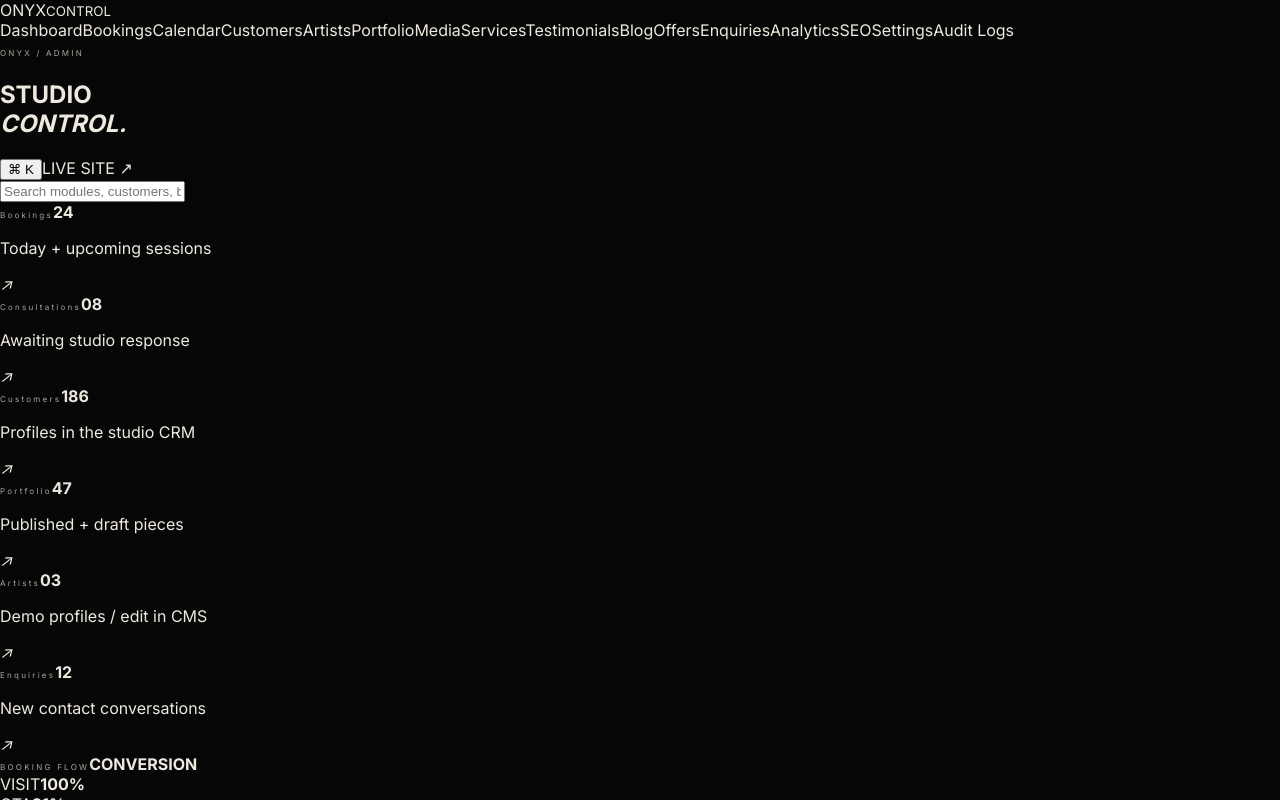
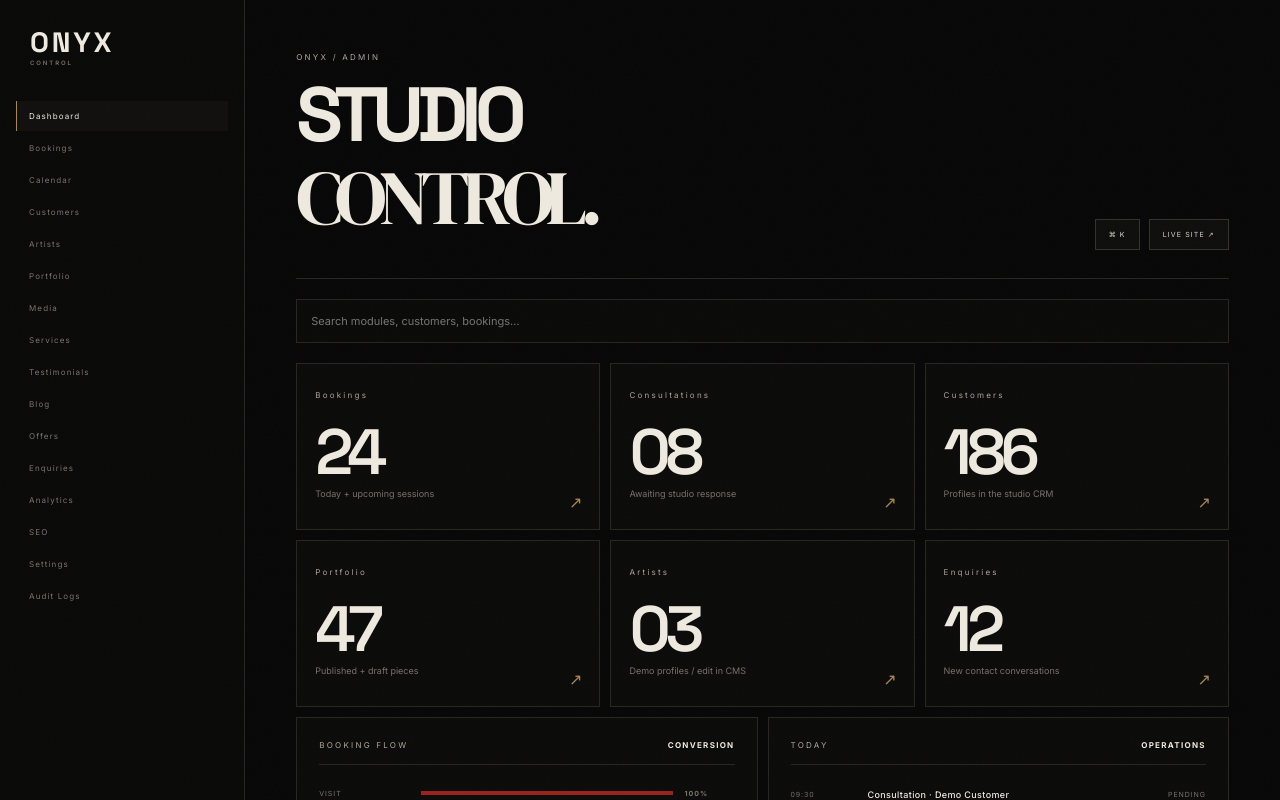
Before and after one commit to SanFlash/onyxtattoo, a Next.js app: page /admin in a window 1280 px wide. Shown: the top 800 px of the page. Built offline with nearby package versions, Linux system fonts and the light colour scheme; no server answers.

Commit message:
redesign: style ONYX admin operating console

```diff
--- a/app/globals.css
+++ b/app/globals.css
@@ -458,3 +458,20 @@ html.lenis.lenis-stopped{overflow:hidden}
 @media(max-width:800px){
   .inner-nav{height:70px}.inner-grid{grid-template-columns:1fr;padding:2vh 5vw 12vh;gap:55px}.inner-hero,.inner-feature,.inner-detail{padding-left:5vw;padding-right:5vw}.inner-hero{padding-top:11vh}.inner-hero h1,.inner-detail h1{font-size:clamp(4rem,15vw,7rem)}.inner-card div{height:63vh}.inner-feature{display:flex;flex-direction:column;padding-top:6vh;gap:50px}.inner-feature img{height:67vh}.contact-board{grid-template-columns:1fr;padding-left:5vw;padding-right:5vw;background:none;gap:8px}.contact-board a{padding:25px}.style-board{padding-left:5vw;padding-right:5vw}.inner-detail-image{height:65vh;margin-top:5vh}
 }
+
+
+/* ===== ONYX ADMIN CONSOLE ===== */
+.admin-shell{min-height:100vh;background:#070707;color:#eee9df;display:grid;grid-template-columns:245px 1fr}
+.admin-side{position:sticky;top:0;height:100vh;border-right:1px solid #292621;padding:28px 16px;background:#090908}
+.admin-logo{display:flex;flex-direction:column;font:800 28px/1 Space Grotesk;letter-spacing:.1em;padding:0 14px 35px}.admin-logo small{font:600 6px/1 Inter;letter-spacing:.32em;color:#777168;margin-top:4px}
+.admin-side nav{display:grid;gap:2px}.admin-side nav a{padding:10px 12px;font-size:8px;letter-spacing:.14em;color:#79736b;border-left:1px solid transparent}.admin-side nav a:hover,.admin-side nav a.active{color:#eee9df;background:#11100e;border-left-color:#a98754}
+.admin-main{min-width:0;padding:44px 4vw 30px}
+.admin-top{display:flex;justify-content:space-between;align-items:flex-end;border-bottom:1px solid #2a2722;padding-bottom:28px}.admin-top h1{font:700 clamp(3.5rem,6vw,7rem)/.75 Space Grotesk;letter-spacing:-.09em;margin:22px 0 0}.admin-top h1 em{font:400 1em "DM Serif Display"}
+.admin-actions{display:flex;gap:9px;align-items:center}.admin-actions a,.admin-actions button{border:1px solid #35312b;background:#0e0e0d;color:#d9d2c8;padding:10px 13px;font-size:7px;letter-spacing:.16em}.admin-actions button{font-family:inherit;cursor:pointer}
+.admin-search{padding:20px 0}.admin-search input{width:100%;border:1px solid #292621;background:#0a0a09;color:#eee9df;padding:14px;font:400 11px Inter;outline:none}.admin-search input:focus{border-color:#695a45}
+.admin-grid{display:grid;grid-template-columns:repeat(3,1fr);gap:10px}.admin-module{min-height:160px;border:1px solid #292621;background:#0b0b0a;padding:18px;display:flex;flex-direction:column;justify-content:space-between;position:relative;overflow:hidden;transition:transform .35s,border-color .35s,background .35s}.admin-module:hover{transform:translateY(-4px);background:#11100e;border-color:#4b4338}.admin-module strong{display:block;font:600 4rem/.8 Space Grotesk;letter-spacing:-.08em;margin-top:25px}.admin-module p{color:#777168;font-size:9px;line-height:1.65;max-width:220px}.admin-module i{position:absolute;right:17px;bottom:17px;font-style:normal;color:#a98754}
+.admin-panels{display:grid;grid-template-columns:1fr 1fr;gap:10px;margin-top:10px}.admin-panels article{border:1px solid #292621;background:#0b0b0a;padding:22px}.admin-panels article>header{display:flex;justify-content:space-between;align-items:center;border-bottom:1px solid #292621;padding-bottom:14px}.admin-panels article>header strong{font-size:8px;letter-spacing:.16em}.pipeline{display:grid;gap:17px;padding-top:24px}.pipeline>div{display:grid;grid-template-columns:90px 1fr 50px;gap:12px;align-items:center}.pipeline span,.pipeline strong{font-size:7px;letter-spacing:.14em;color:#7b756d}.pipeline b{height:4px;background:#9c211c;display:block;max-width:100%}
+.op-list{display:grid;padding-top:8px}.op-list>div{display:grid;grid-template-columns:65px 1fr auto;gap:12px;align-items:center;border-bottom:1px solid #211f1b;padding:16px 0}.op-list span,.op-list small{font-size:7px;letter-spacing:.13em;color:#777168}.op-list b{font-size:9px;font-weight:500;letter-spacing:.04em}.op-list small{justify-self:end}
+.admin-foot{margin-top:10px;border-top:1px solid #292621;padding-top:16px;display:flex;justify-content:space-between;gap:15px;color:#716b63;font-size:7px;letter-spacing:.12em}.admin-foot a{color:#b49a72}
+@media(max-width:900px){.admin-shell{grid-template-columns:1fr}.admin-side{position:relative;height:auto;border-right:0;border-bottom:1px solid #292621;padding:16px}.admin-side nav{display:flex;overflow:auto;gap:3px}.admin-side nav a{white-space:nowrap}.admin-main{padding:26px 5vw}.admin-grid{grid-template-columns:repeat(2,1fr)}.admin-panels{grid-template-columns:1fr}}
+@media(max-width:600px){.admin-top{display:block}.admin-actions{margin-top:18px}.admin-grid{grid-template-columns:1fr}.admin-panels{grid-template-columns:1fr}.pipeline>div{grid-template-columns:75px 1fr 42px}.op-list>div{grid-template-columns:52px 1fr}.op-list small{grid-column:2}.admin-foot{display:grid}}
```
